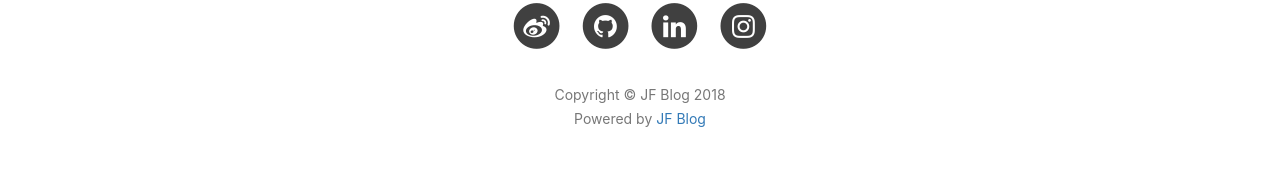
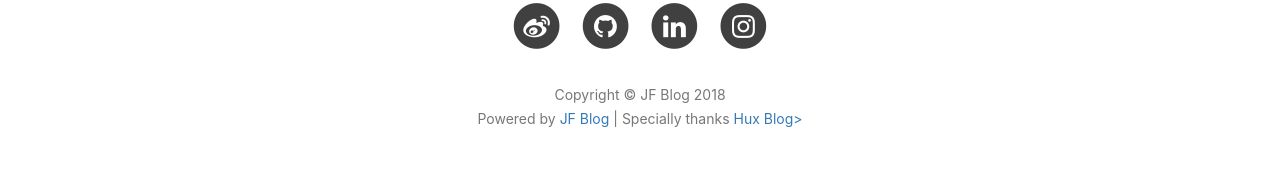
Before and after one commit to dutchflu/dutchflu.github.io, a Jekyll site: the page built from index.html, in a window 1280 px wide. Shown: the part 1675-1868 px from the top of the page. Built offline with Jekyll 4.4.1, drawn with Linux system fonts in a browser that asks for light colours; nearby versions of some CDN libraries; the list of posts is cut into pages by our own code; comment, search, counter and statistics services are not loaded.

Commit message:
footer and readme add hux blog

```diff
--- a/_includes/footer.html
+++ b/_includes/footer.html
@@ -9,7 +9,7 @@
                 <p class="copyright text-muted">
                     Copyright &copy; {{ site.title }} {{ site.time | date: '%Y' }}
                     <br>
-                    Powered by <a href="https://github.com/dutchflu/dutchflu.github.io">JF Blog</a>
+                    Powered by <a href="https://github.com/dutchflu/dutchflu.github.io">JF Blog</a> | Specially thanks <a href="https://github.com/huxpro/huxpro.github.io/"> Hux Blog></a>
                     <!-- <iframe
                         style="margin-left: 2px; margin-bottom:-5px;"
                         frameborder="0" scrolling="0" width="100px" height="20px"
```
Also changed, not shown: README.md.
